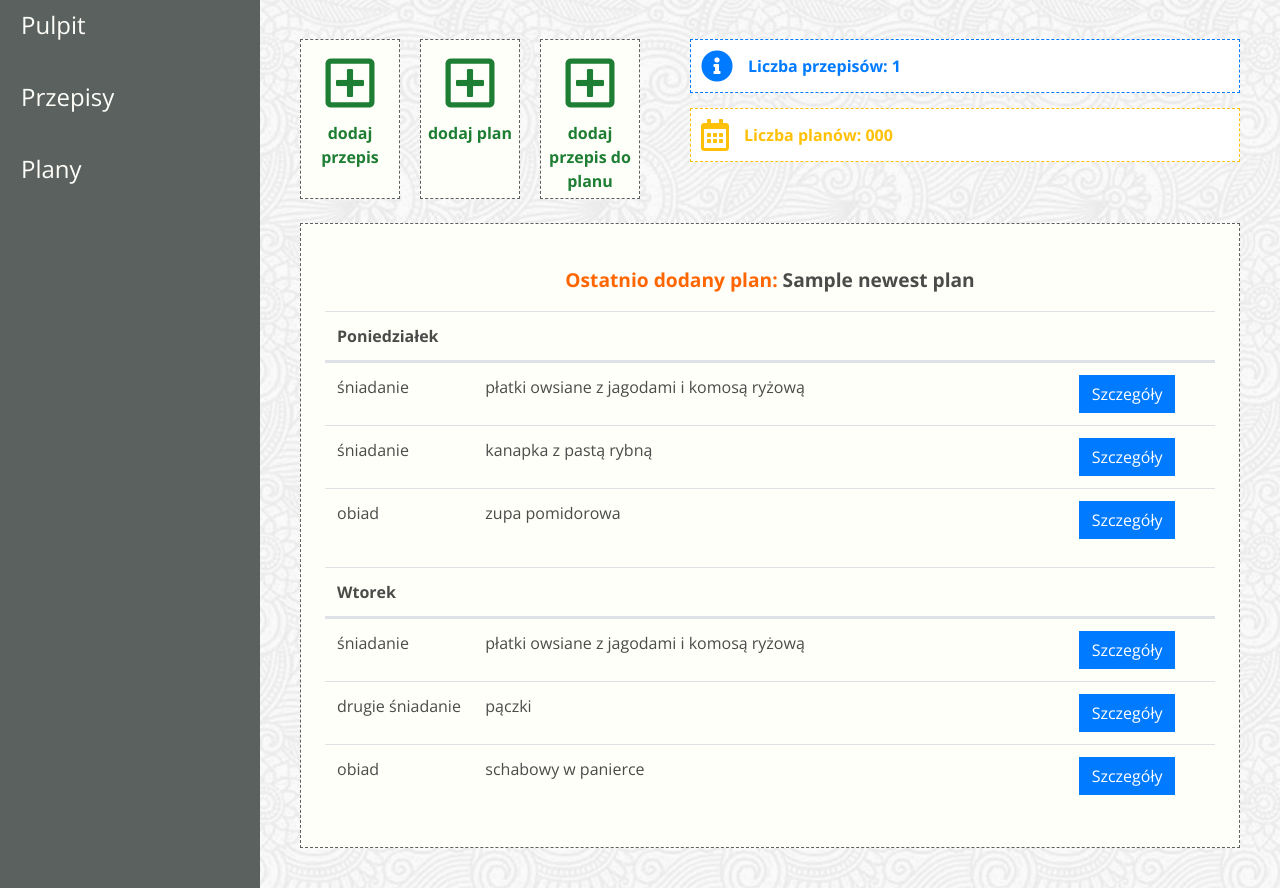
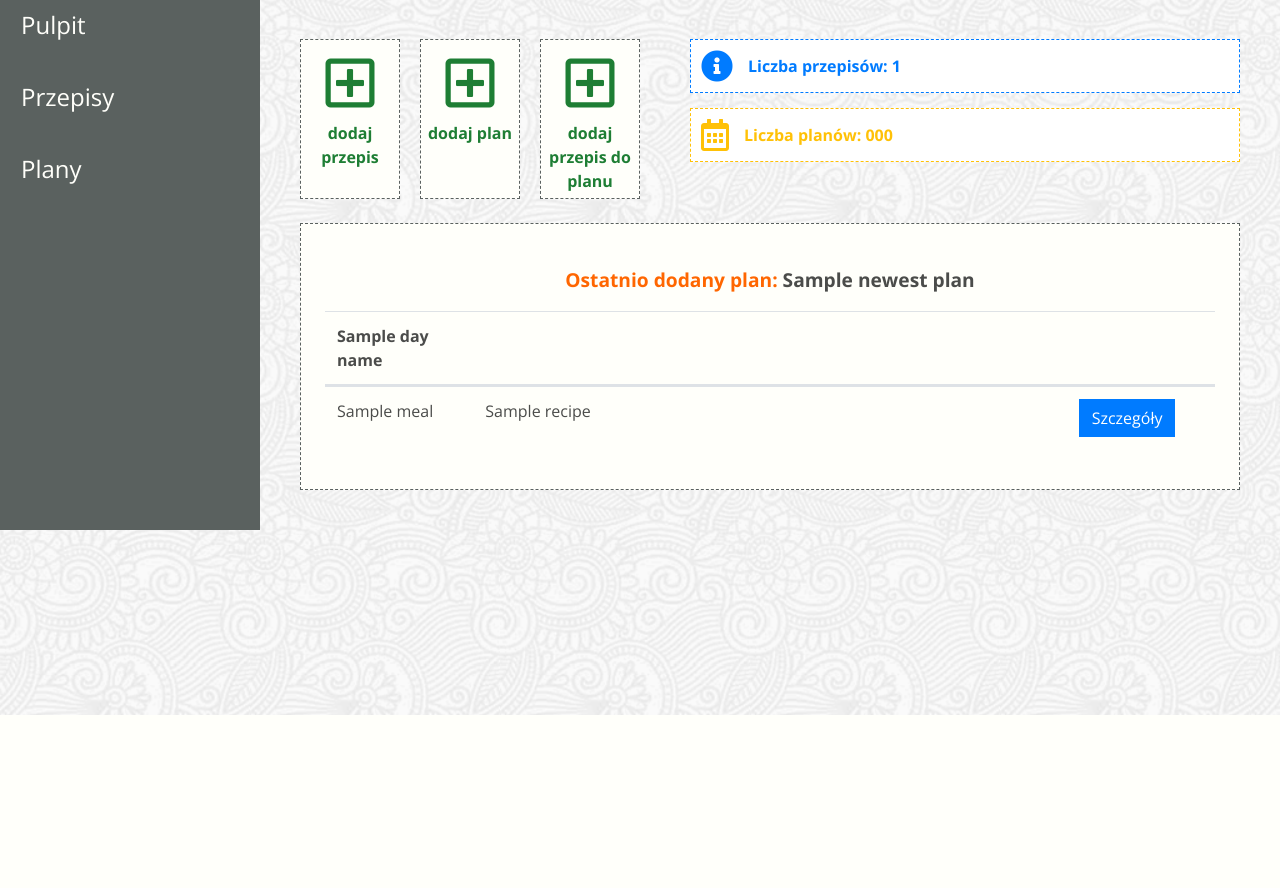
Before and after one commit to PiotrFiedoruk/food_app, a Django app: template jedzonko/templates/dashboard.html in a window 1280 px wide. Shown: the part 85-973 px from the top of the page. After the commit the page ends 800 px from the top, so only its background shows below. Run offline with Django 3.2, Linux system fonts and the light colour scheme; the template is opened without the code that fills it: most values are stand-ins (such as "Sample title", 1, 10 or a date in 2020); some libraries are stand-ins or nearby versions; some web fonts are replaced.

Commit message:
link and list

```diff
--- a/jedzonko/templates/dashboard.html
+++ b/jedzonko/templates/dashboard.html
@@ -38,57 +38,94 @@
         <h2 class="dashboard-content-title">
             <span>Ostatnio dodany plan:</span> {{ newest_plan.name }}
         </h2>
+
+        {% for day in recipeplan_per_days %}
+            {% if day|length != 0 %}
             <table class="table">
                 <thead>
                 <tr class="d-flex">
-                                <th class="col-2">Poniedziałek</th>
+                    <th class="col-2">{{ day.0.day_name.name }}</th>
                     <th class="col-8"></th>
                     <th class="col-2"></th>
                 </tr>
                 </thead>
                 <tbody>
+                {% for meal in day %}
                     <tr class="d-flex">
-                                <td class="col-2">śniadanie</td>
-                                <td class="col-8">płatki owsiane z jagodami i komosą ryżową</td>
-                                <td class="col-2"><button type="button" class="btn btn-primary rounded-0">Szczegóły</button></td>
+                        <td class="col-2">{{ meal.meal_name }}</td>
+                        <td class="col-8">{{ meal.recipe.name }}</td>
+                        <td class="col-2">
+                            <button onclick="location.href='{% url 'recipe_details' meal.recipe.id %}'" type="button" class="btn btn-primary rounded-0">Szczegóły</button>
+                        </td>
                     </tr>
-                            <tr class="d-flex">
-                                <td class="col-2">śniadanie</td>
-                                <td class="col-8">kanapka z pastą rybną</td>
-                                <td class="col-2"><button type="button" class="btn btn-primary rounded-0">Szczegóły</button></td>
-                            </tr>
-                            <tr class="d-flex">
-                                <td class="col-2">obiad</td>
-                                <td class="col-8">zupa pomidorowa</td>
-                                <td class="col-2"><button type="button" class="btn btn-primary rounded-0">Szczegóły</button></td>
-                            </tr>
+                {% endfor %}
                 </tbody>
             </table>
-                    <table class="table">
-                        <thead>
-                            <tr class="d-flex">
-                                <th class="col-2">Wtorek</th>
-                                <th class="col-8"></th>
-                                <th class="col-2"></th>
-                            </tr>
-                        </thead>
-                        <tbody>
-                            <tr class="d-flex">
-                                <td class="col-2">śniadanie</td>
-                                <td class="col-8">płatki owsiane z jagodami i komosą ryżową</td>
-                                <td class="col-2"><button type="button" class="btn btn-primary rounded-0">Szczegóły</button></td>
-                            </tr>
-                            <tr class="d-flex">
-                                <td class="col-2">drugie śniadanie</td>
-                                <td class="col-8">pączki</td>
-                                <td class="col-2"><button type="button" class="btn btn-primary rounded-0">Szczegóły</button></td>
-                            </tr>
-                            <tr class="d-flex">
-                                <td class="col-2">obiad</td>
-                                <td class="col-8">schabowy w panierce</td>
-                                <td class="col-2"><button type="button" class="btn btn-primary rounded-0">Szczegóły</button></td>
-                            </tr>
-                        </tbody>
-                    </table>
+            {% endif %}
+        {% endfor %}
+{#        <table class="table">#}
+{#            <thead>#}
+{#            <tr class="d-flex">#}
+{#                <th class="col-2">Poniedziałek</th>#}
+{#                <th class="col-8"></th>#}
+{#                <th class="col-2"></th>#}
+{#            </tr>#}
+{#            </thead>#}
+{#            <tbody>#}
+{#            <tr class="d-flex">#}
+{#                <td class="col-2">śniadanie</td>#}
+{#                <td class="col-8">płatki owsiane z jagodami i komosą ryżową</td>#}
+{#                <td class="col-2">#}
+{#                    <button type="button" class="btn btn-primary rounded-0">Szczegóły</button>#}
+{#                </td>#}
+{#            </tr>#}
+{#            <tr class="d-flex">#}
+{#                <td class="col-2">śniadanie</td>#}
+{#                <td class="col-8">kanapka z pastą rybną</td>#}
+{#                <td class="col-2">#}
+{#                    <button type="button" class="btn btn-primary rounded-0">Szczegóły</button>#}
+{#                </td>#}
+{#            </tr>#}
+{#            <tr class="d-flex">#}
+{#                <td class="col-2">obiad</td>#}
+{#                <td class="col-8">zupa pomidorowa</td>#}
+{#                <td class="col-2">#}
+{#                    <button type="button" class="btn btn-primary rounded-0">Szczegóły</button>#}
+{#                </td>#}
+{#            </tr>#}
+{#            </tbody>#}
+{#        </table>#}
+{#        <table class="table">#}
+{#            <thead>#}
+{#            <tr class="d-flex">#}
+{#                <th class="col-2">Wtorek</th>#}
+{#                <th class="col-8"></th>#}
+{#                <th class="col-2"></th>#}
+{#            </tr>#}
+{#            </thead>#}
+{#            <tbody>#}
+{#            <tr class="d-flex">#}
+{#                <td class="col-2">śniadanie</td>#}
+{#                <td class="col-8">płatki owsiane z jagodami i komosą ryżową</td>#}
+{#                <td class="col-2">#}
+{#                    <button type="button" class="btn btn-primary rounded-0">Szczegóły</button>#}
+{#                </td>#}
+{#            </tr>#}
+{#            <tr class="d-flex">#}
+{#                <td class="col-2">drugie śniadanie</td>#}
+{#                <td class="col-8">pączki</td>#}
+{#                <td class="col-2">#}
+{#                    <button type="button" class="btn btn-primary rounded-0">Szczegóły</button>#}
+{#                </td>#}
+{#            </tr>#}
+{#            <tr class="d-flex">#}
+{#                <td class="col-2">obiad</td>#}
+{#                <td class="col-8">schabowy w panierce</td>#}
+{#                <td class="col-2">#}
+{#                    <button type="button" class="btn btn-primary rounded-0">Szczegóły</button>#}
+{#                </td>#}
+{#            </tr>#}
+{#            </tbody>#}
+{#        </table>#}
     </div>
 {% endblock content %}
```
Also changed, not shown: jedzonko/views.py (+12 -3 lines). Lines whose indentation alone changed are shown as unchanged.
